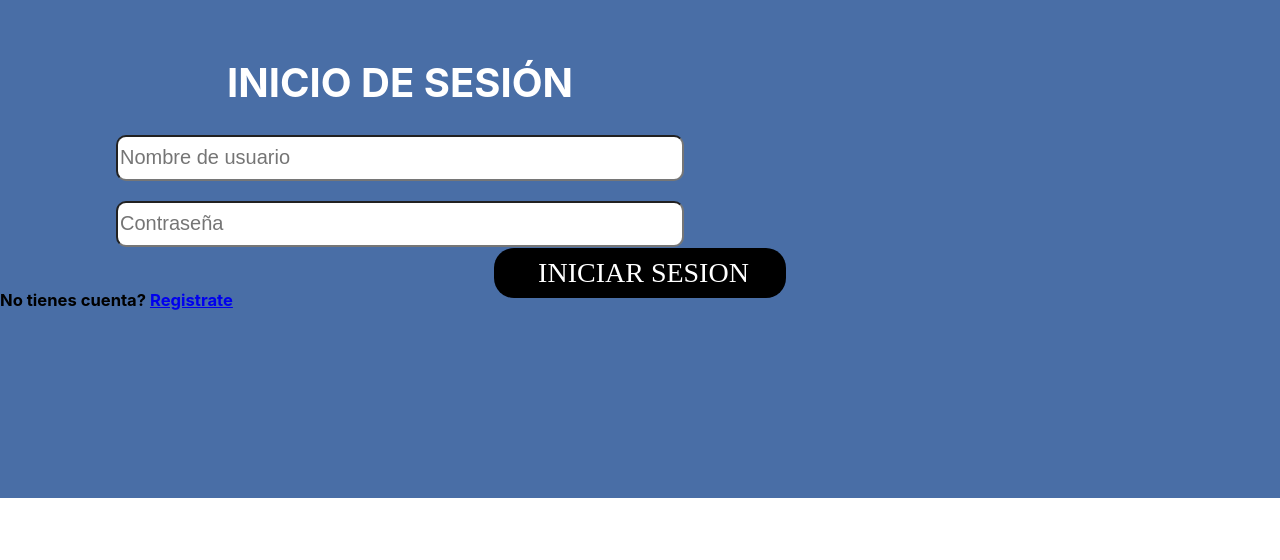
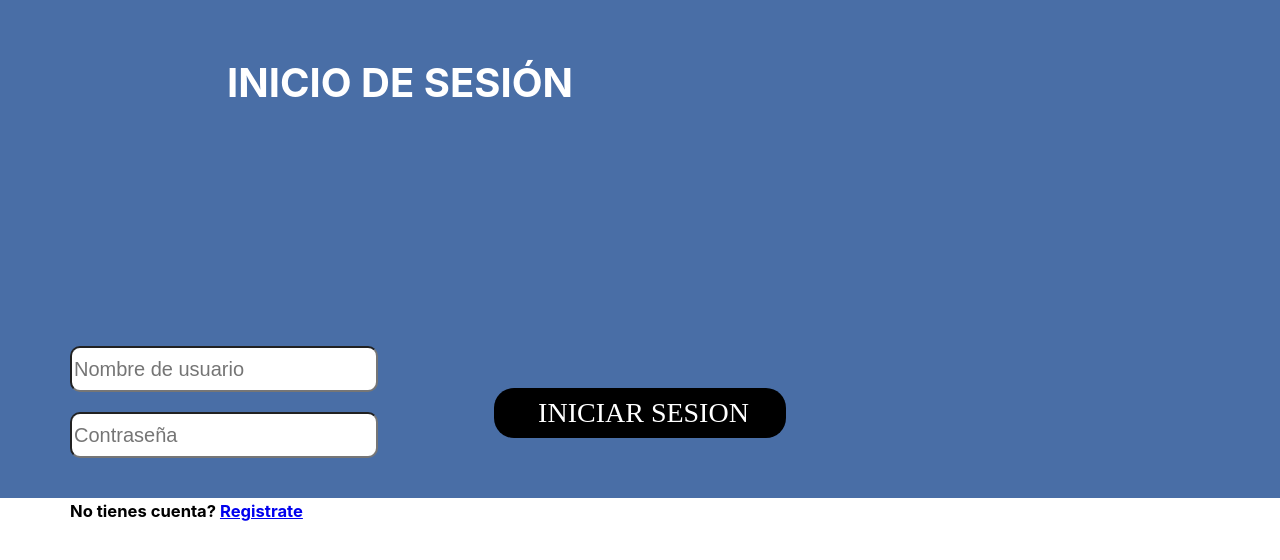
Before and after one commit to YannickNepo/ParkInn, a React (Create React App) app: page /login in a window 1280 px wide. Shown: the part 302-862 px from the top of the page. Before the commit the page ends 800 px from the top, so only its background shows below. Built offline with nearby package versions, Linux system fonts and the light colour scheme.

Commit message:
falta arreglar menu inicio y demas

```diff
--- a/src/Paginas/Login/Login.css
+++ b/src/Paginas/Login/Login.css
@@ -19,16 +19,16 @@
     line-height: 50px;
     font-weight: bold;
 }
-.contenedor-texto-Login{
+.contenedor-texto-login{
     margin-top: 35%;
     position: absolute;
-    top: 150px;
+    top: 200px;
     left: 70px;
 }
 
 .input-login1 {
     margin: auto;
-    width: 70%;
+    width: 110%;
     font-size: 20px;
     height: 40px;
     border-radius: 10px;
@@ -37,7 +37,7 @@
 }
 .input-login2 {
     margin: auto;
-    width: 70%;
+    width: 110%;
     font-size: 20px;
     height: 40px;
     border-radius: 10px;
@@ -46,7 +46,7 @@
 }
 
 .boton{
-    margin-top: 70px;
+    margin-top: 175px;
     display: flex;
     align-items: center;
     justify-content: center;
--- a/src/Paginas/Login/Login.js
+++ b/src/Paginas/Login/Login.js
@@ -17,7 +17,9 @@ export default function LoginPage(){
        </h1>
         <div className='contenedor-texto-login'>
             <input className='input-login1'type='text' placeholder="Nombre de usuario"></input>
+         <div>
           <input className='input-login2'type='password' placeholder="Contraseña"></input>
+          </div>
           <h5>No tienes cuenta? <Link to="/registrarse">Registrate</Link></h5>
         </div>
         <button type="button" className="boton" onClick={redirectToAnotherRoute}>
--- a/src/Paginas/MenuInicio/MenuInicio.css
+++ b/src/Paginas/MenuInicio/MenuInicio.css
@@ -1,17 +1,17 @@
 .BuscaEstacionamiento {
     position: relative;
     top: 130px;
-    left: 20px;
+    left: 8px;
 
 }
 .PublicaEstacionamiento {
     position: relative;
     top: 175px;
-    left: 20px;
+    left: 8px;
 }
 
 .MiPerfil {
     position: relative;
     top: 210px;
-    left: 20px;
+    left: 8px;
 }
--- a/src/Paginas/Registrarse/Registrarse.css
+++ b/src/Paginas/Registrarse/Registrarse.css
@@ -55,7 +55,7 @@
     margin-bottom: 20px;
 }
 .boton{
-    margin-top: 190px;
+    margin-top: 330px;
     display: flex;
     align-items: center;
     background-color: black;
--- a/src/Paginas/Registrarse/Registrarse.js
+++ b/src/Paginas/Registrarse/Registrarse.js
@@ -13,7 +13,7 @@ export default function RegisterPage(){
   return(
     <div className='contenedor-registrarse'>
       <div className='info'>
-        <h1 className='tituloR'>Crear cuenta
+        <h1 className='tituloR'>CREAR CUENTA
         </h1>
         <div className='contenedor-texto-Registrarse'>
             <input className='input-registrarse1' type='text' placeholder="Nombre de usuario"></input>
```
